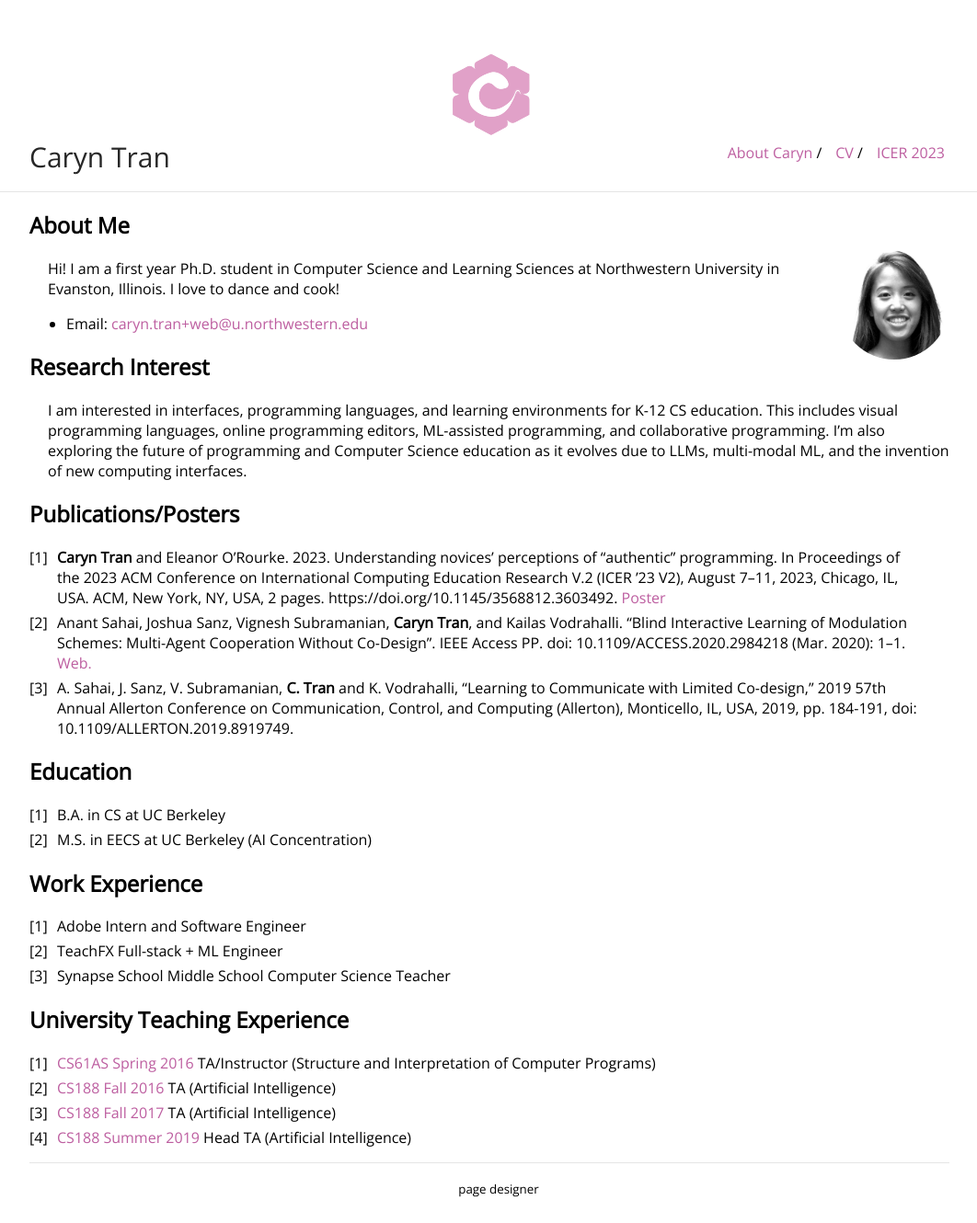
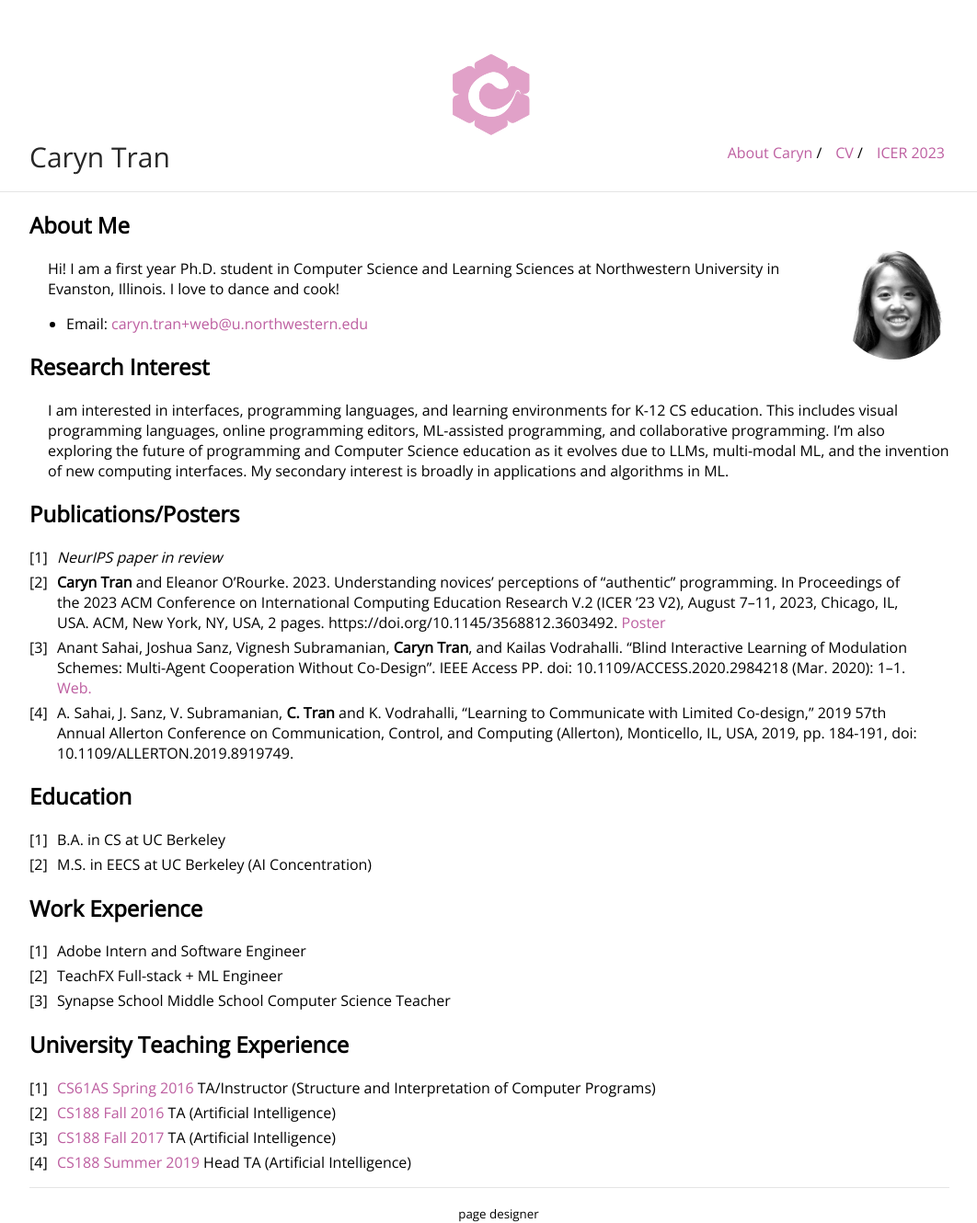
Before and after one commit to carynbear/carynbear.github.io, a Jekyll site: the page built from index.md, in a window 1280 px wide. Shown: the whole page at 92% size, without its empty margins (108-1170 px from the left). Built offline with Jekyll 4.4.1, drawn with Linux system fonts in a browser that asks for light colours; our own code applies the rules of GitHub Pages for plain Markdown files; before the commit the page ends 1303 px from its top, so only the background shows below that.

Commit message:
Update index.md

```diff
--- a/index.md
+++ b/index.md
@@ -12,13 +12,14 @@
 
 ## Research Interest
 
-I am interested in interfaces, programming languages, and learning environments for K-12 CS education. This includes visual programming languages, online programming editors, ML-assisted programming, and collaborative programming. I'm also exploring the future of programming and Computer Science education as it evolves due to LLMs, multi-modal ML, and the invention of new computing interfaces.
+I am interested in interfaces, programming languages, and learning environments for K-12 CS education. This includes visual programming languages, online programming editors, ML-assisted programming, and collaborative programming. I'm also exploring the future of programming and Computer Science education as it evolves due to LLMs, multi-modal ML, and the invention of new computing interfaces. My secondary interest is broadly in applications and algorithms in ML.
 
 ## Publications/Posters
 
-1. **Caryn Tran** and Eleanor O’Rourke. 2023. Understanding novices’ perceptions of “authentic” programming. In Proceedings of the 2023 ACM Conference on International Computing Education Research V.2 (ICER ’23 V2), August 7–11, 2023, Chicago, IL, USA. ACM, New York, NY, USA, 2 pages. https://doi.org/10.1145/3568812.3603492. [Poster](/icer23)
-2. Anant Sahai, Joshua Sanz, Vignesh Subramanian, **Caryn Tran**, and Kailas Vodrahalli. “Blind Interactive Learning of Modulation Schemes: Multi-Agent Cooperation Without Co-Design”. IEEE Access PP. doi: 10.1109/ACCESS.2020.2984218 (Mar. 2020): 1–1. [Web.](https: //ieeexplore.ieee.org/stamp/stamp.jsp?arnumber=9050734)
-3. A. Sahai, J. Sanz, V. Subramanian, **C. Tran** and K. Vodrahalli, "Learning to Communicate with Limited Co-design," 2019 57th Annual Allerton Conference on Communication, Control, and Computing (Allerton), Monticello, IL, USA, 2019, pp. 184-191, doi: 10.1109/ALLERTON.2019.8919749.
+1. _NeurIPS paper in review_
+2. **Caryn Tran** and Eleanor O’Rourke. 2023. Understanding novices’ perceptions of “authentic” programming. In Proceedings of the 2023 ACM Conference on International Computing Education Research V.2 (ICER ’23 V2), August 7–11, 2023, Chicago, IL, USA. ACM, New York, NY, USA, 2 pages. https://doi.org/10.1145/3568812.3603492. [Poster](/icer23)
+3. Anant Sahai, Joshua Sanz, Vignesh Subramanian, **Caryn Tran**, and Kailas Vodrahalli. “Blind Interactive Learning of Modulation Schemes: Multi-Agent Cooperation Without Co-Design”. IEEE Access PP. doi: 10.1109/ACCESS.2020.2984218 (Mar. 2020): 1–1. [Web.](https: //ieeexplore.ieee.org/stamp/stamp.jsp?arnumber=9050734)
+4. A. Sahai, J. Sanz, V. Subramanian, **C. Tran** and K. Vodrahalli, "Learning to Communicate with Limited Co-design," 2019 57th Annual Allerton Conference on Communication, Control, and Computing (Allerton), Monticello, IL, USA, 2019, pp. 184-191, doi: 10.1109/ALLERTON.2019.8919749.
 
 ## Education
 
```
